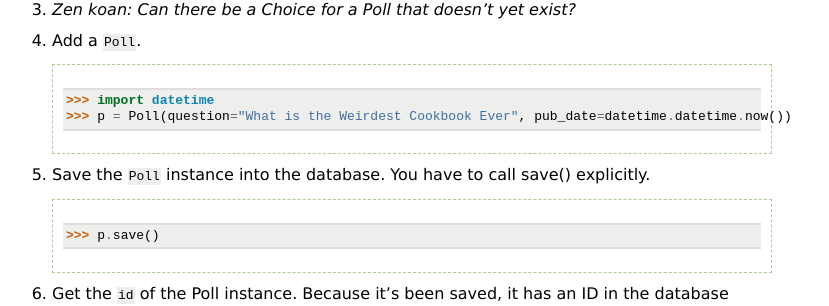
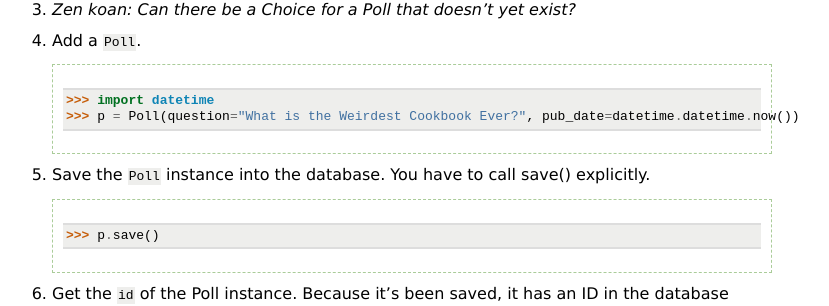
Before and after one commit to lsblakk/pystar, a Sphinx documentation site: the page built from docs/webapp.rst, in a window 1280 px wide and 900 px high, scrolled down 21570 px. Shown: the part 151-457 px from the top of the window, without its empty margins (52-881 px from the left). Built offline with Sphinx 7.4.7, drawn with Linux system fonts in a browser that asks for light colours.

```diff
--- a/docs/webapp.rst
+++ b/docs/webapp.rst
@@ -1212,7 +1212,7 @@ Once you're in the shell, explore the database API:
     .. code-block:: python
 
          >>> import datetime
-         >>> p = Poll(question="What is the Weirdest Cookbook Ever", pub_date=datetime.datetime.now())
+         >>> p = Poll(question="What is the Weirdest Cookbook Ever?", pub_date=datetime.datetime.now())
 
 #.  Save the ``Poll`` instance into the database. You have to call save() explicitly.
 
```
